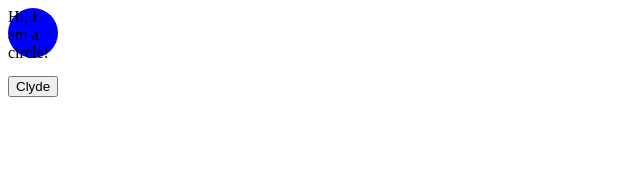
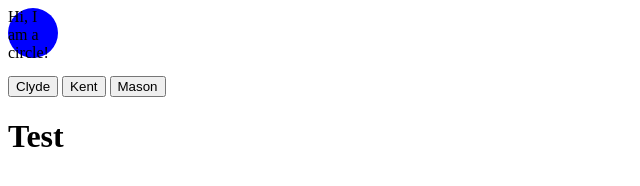
Before and after one commit to AllForTheDea/Group_Website, a plain HTML site: page index.html in a window 1280 px wide. Shown: the whole page, without its empty margins (0-640 px from the left). Drawn offline with nearby package versions, Linux system fonts and the light colour scheme.

Commit message:
"fixed directory typos and made buttons for mason and I"

```diff
--- a/index.html
+++ b/index.html
@@ -14,6 +14,9 @@
 	</div>
 	<br>
 	<button onclick="myFunction()">Clyde</button>
+	<button id = "Kent">Kent</button>
+	<button id = "Mason">Mason</button>
+	<h1>Test</h1>
 
 <script>
 function myFunction() {
@@ -26,5 +29,7 @@ function myFunction() {
     <script src="https://ajax.googleapis.com/ajax/libs/jquery/1.12.4/jquery.min.js"></script>
     <!-- Include all compiled plugins (below), or include individual files as needed -->
     <script src="https://maxcdn.bootstrapcdn.com/bootstrap/3.3.7/js/bootstrap.min.js" integrity="sha384-Tc5IQib027qvyjSMfHjOMaLkfuWVxZxUPnCJA7l2mCWNIpG9mGCD8wGNIcPD7Txa" crossorigin="anonymous"></script>
+    <!-- pulls the group's script page -->
+    <script src="assets/javascripts/scripts.js"></script>
 </body>
 </html>
```
Also changed, not shown: assets/javascrips/scripts.js (deleted), assets/stylesheets/main.css (line endings or trailing spaces).
